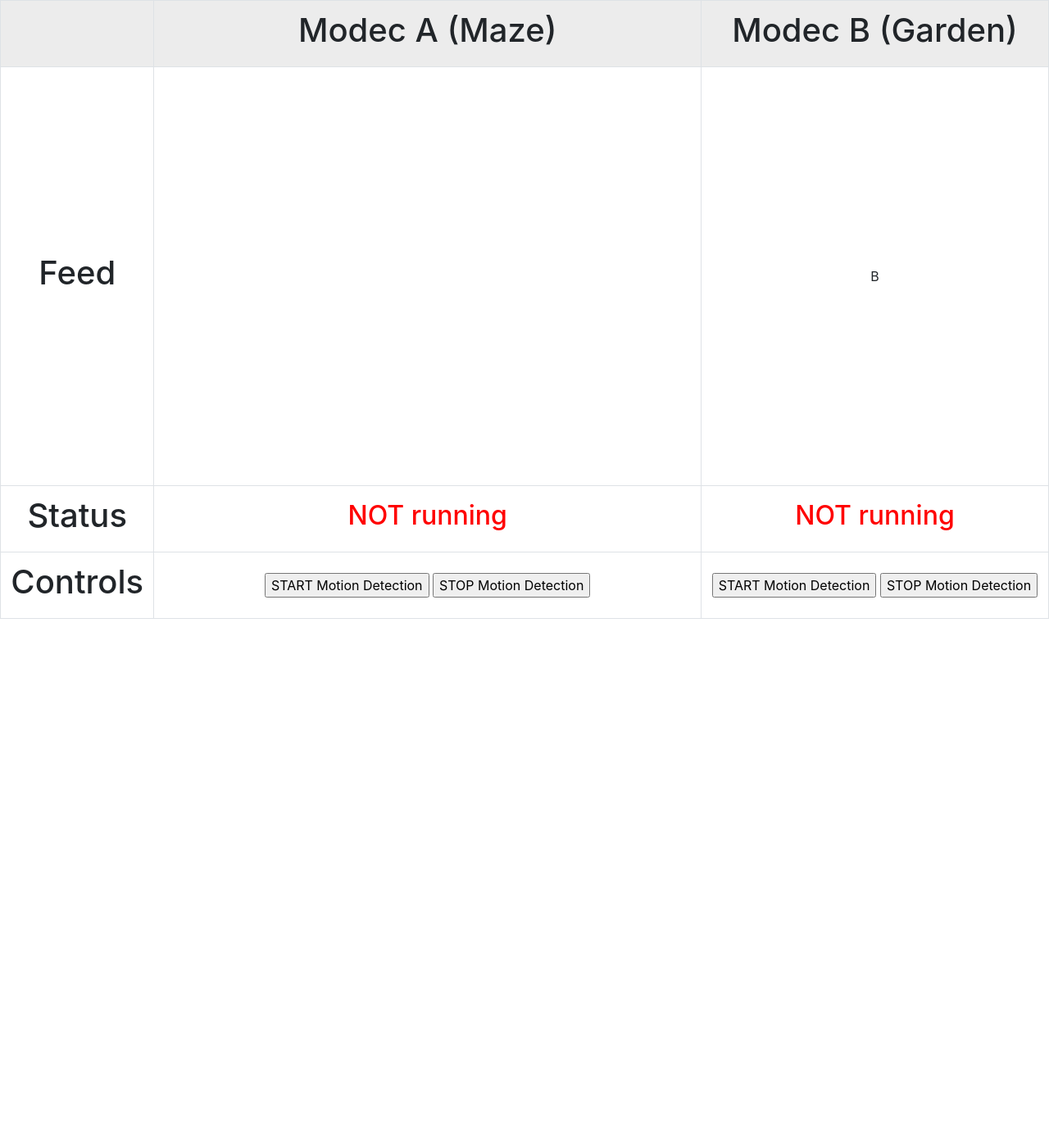
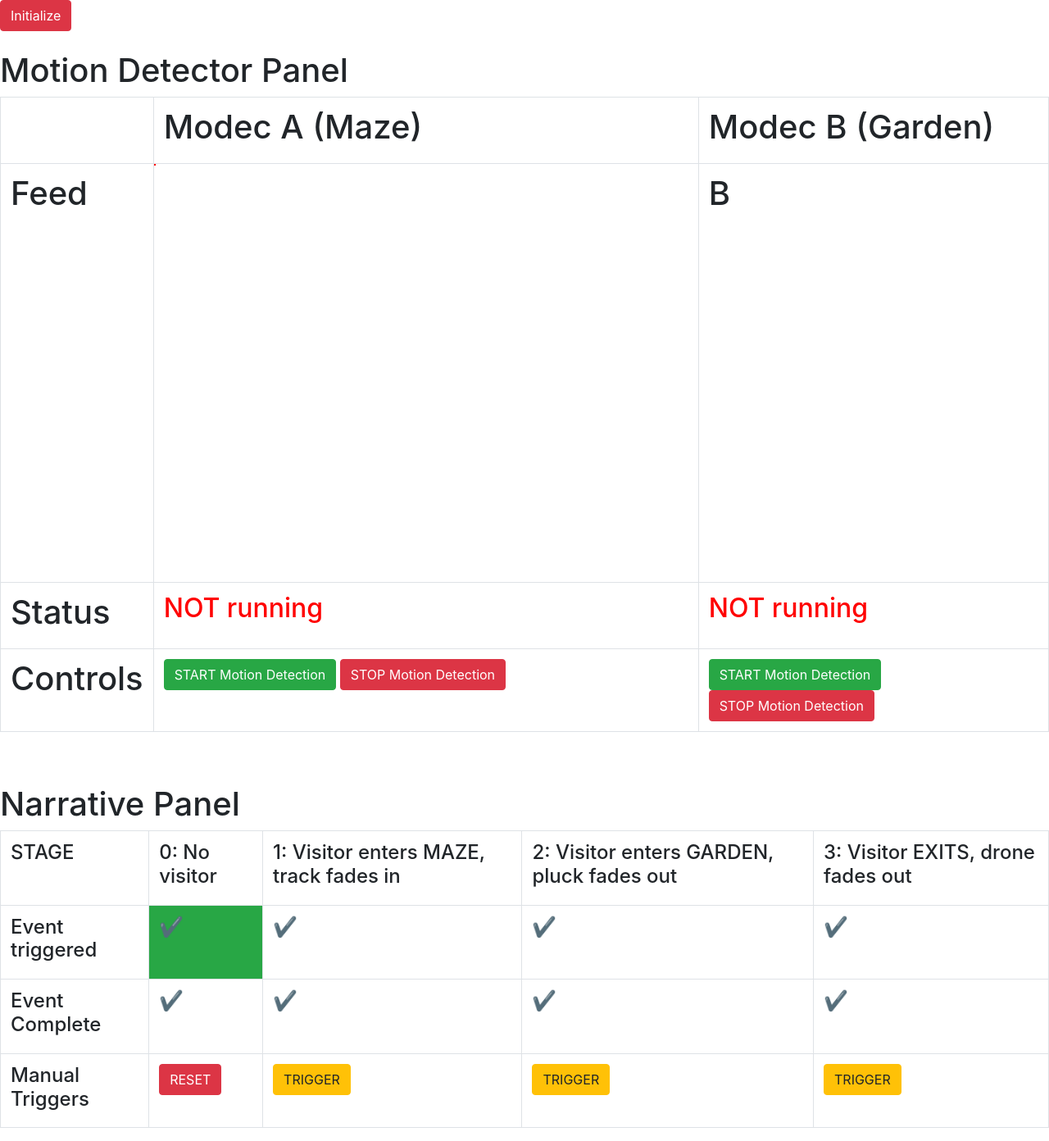
Before and after one commit to pqhwan/yeojung, a plain HTML site: page index.html in a window 1280 px wide. Shown: the whole page at 82% size. Before the commit the page ends 800 px from the top, so only its background shows below. Drawn offline with nearby package versions, Linux system fonts and the light colour scheme; no server answers.

Commit message:
trigger 1 rigged up

```diff
--- a/index.html
+++ b/index.html
@@ -5,6 +5,12 @@
         <link rel="stylesheet" type="text/css" href="styles/main.css" media="all">
     </head>
     <body>
+        <input id="init" type="button" class="btn btn-danger" value="Initialize" onclick="initialize();">
+
+        <br>
+        <br>
+
+        <h1>Motion Detector Panel</h1>
         <table id="panel" class="table table-hover table-bordered">
             <tr>
                 <td><h1></h1></td>
@@ -13,11 +19,13 @@
             </tr>
             <tr>
                 <td><h1>Feed</h1></td>
-                <td>
+                <td style="position:relative;">
                     <video id="webCamA" autoplay></video>
                     <div id="movementA"></div>
                 </td>
-                <td>B</td>
+                <td>
+                    <h1>B</h1>
+                </td>
             </tr>
             <tr>
                 <td><h1>Status</h1></td>
@@ -27,12 +35,55 @@
             <tr>
                 <td><h1>Controls</h1></td>
                 <td>
-                    <input type="button" value="START Motion Detection" onclick="armMoDec('A');">
-                    <input type="button" value="STOP Motion Detection" onclick="disarmMoDec('A');">
+                    <input type="button" class="btn btn-success" value="START Motion Detection" onclick="armMoDec('A');">
+                    <input type="button" class="btn btn-danger" value="STOP Motion Detection" onclick="disarmMoDec('A');">
                 </td>
                 <td>
-                    <input type="button" value="START Motion Detection" onclick="armMoDec('B');">
-                    <input type="button" value="STOP Motion Detection" onclick="disarmMoDec('B');">
+                    <input type="button" class="btn btn-success" value="START Motion Detection" onclick="armMoDec('B');">
+                    <input type="button" class="btn btn-danger" value="STOP Motion Detection" onclick="disarmMoDec('B');">
+                </td>
+            </tr>
+        </table>
+
+        <br>
+        <br>
+        <h1>Narrative Panel</h1>
+
+        <table id="panel" class="table table-hover table-bordered">
+            <tr>
+                <td><h4>STAGE</h4></td>
+                <td><h4>0: No visitor</h4></td>
+                <td><h4>1: Visitor enters MAZE, track fades in</h4></td>
+                <td><h4>2: Visitor enters GARDEN, pluck fades out</h4></td>
+                <td><h4>3: Visitor EXITS, drone fades out</h4></td>
+            </tr>
+            <tr>
+                <td><h4>Event triggered</h4></td>
+                <td class="bg-success" id="0_triggered"><h4>✔</h4></td>
+                <td id="1_triggered"><h4>✔</h4></td>
+                <td id="2_triggered"><h4>✔</h4></td>
+                <td id="3_triggered"><h4>✔</h4></td>
+            </tr>
+            <tr>
+                <td><h4>Event Complete</h4></td>
+                <td id="0_complete"><h4>✔</h4></td>
+                <td id="1_complete"><h4>✔</h4></td>
+                <td id="2_complete"><h4>✔</h4></td>
+                <td id="3_complete"><h4>✔</h4></td>
+            </tr>
+            <tr>
+                <td><h4>Manual Triggers</h4></td>
+                <td id="0_manual">
+                    <input type="button" class="btn btn-danger" value="RESET" onclick="narrativeCore.reset();">
+                </td>
+                <td id="1_manual">
+                    <input type="button" class="btn btn-warning" value="TRIGGER" onclick="narrativeCore.enterMaze();">
+                </td>
+                <td id="2_manual">
+                    <input type="button" class="btn btn-warning" value="TRIGGER">
+                </td>
+                <td id="3_manual">
+                    <input type="button" class="btn btn-warning" value="TRIGGER">
                 </td>
             </tr>
         </table>
@@ -66,6 +117,7 @@
         <script src="https://cdn.rawgit.com/mohayonao/web-audio-api-shim/master/build/web-audio-api-shim.min.js"></script>
         <script src="https://cdnjs.cloudflare.com/ajax/libs/fetch/1.0.0/fetch.min.js"></script>
         <script type="text/javascript" src="js/global.js"></script>
+        <script type="text/javascript" src="js/Narrative/Core.js"></script>
         <script type="text/javascript" src="js/MotionDetector/WebCamCapture.js"></script>
         <script type="text/javascript" src="js/MotionDetector/ImageCompare.js"></script>
         <script type="text/javascript" src="js/MotionDetector/Core.js"></script>
--- a/js/MotionDetector/Core.js
+++ b/js/MotionDetector/Core.js
@@ -1,14 +1,3 @@
-/**
- *
- * @project        Motion Detection in JS
- * @file           ImageCompare.js
- * @description    Core functionality.
- * @author         Benjamin Horn
- * @package        MotionDetector
- * @version        -
- *
- */
-
 ;(function(App) {
 
 	"use strict";
@@ -45,7 +34,7 @@
 		 * @return void.
 		 */
 		function initialize() {
-			imageCompare = new App.ImageCompare(/* sensitvity */ 160);
+			imageCompare = new App.ImageCompare(/* sensitvity */ 40);
 			webCam = new App.WebCamCapture(document.getElementById('webCamA'));
 
 			main();
--- a/js/MotionDetector/ImageCompare.js
+++ b/js/MotionDetector/ImageCompare.js
@@ -71,6 +71,7 @@
 
 			temp1Context.drawImage(image1, 0, 0, width, height);
 			temp2Context.drawImage(image2, 0, 0, width, height);
+            modecATriggered= false;
 
 			for(var y = 0; y < height; y++) {
 				for(var x = 0; x <  width; x++) {
@@ -88,6 +89,8 @@
 				}
 			}
             if (modecATriggered) {
+                // when triggered,
+                console.log("triggered");
             }
 
 			return {
--- /dev/null
+++ b/js/Narrative/Core.js
@@ -0,0 +1,53 @@
+;(function(App) {
+
+	"use strict";
+
+	/*
+	 * The core motion detector. Does all the work.
+	 *
+	 * @return <Object> The initalized object.
+	 */
+	App.Core = function() {
+        function reset() {
+            // fade both out quickly
+            console.log("reset");
+        }
+
+        function enterMaze() {
+            // start both
+            console.log("entered maze");
+            if (buffer) {
+                play(buffer);
+            }
+        }
+
+        function enterGarden() {
+            // kill pluck, violently?
+        }
+
+        function exit() {
+            // fade out drone
+            // shouldn't
+        }
+
+        function play(buffer, panItup=0, rate=1) {
+            let source = audioContext.createBufferSource();
+            source.buffer = buffer;
+            source.loop = false;
+            //source.loopStart = 2;
+            //source.loopEnd = 3;
+            source.playbackRate.value = rate;
+
+            let pannerNode = audioContext.createStereoPanner();
+            pannerNode.pan.value = panItup;
+            source.connect(pannerNode);
+            pannerNode.connect(audioContext.destination);
+            source.start(0, 0);
+        }
+
+		return {
+		    reset : reset,
+            enterMaze: enterMaze
+		}
+	};
+})(Narrative);
--- a/js/global.js
+++ b/js/global.js
@@ -1 +1,2 @@
 MotionDetector = {};
+Narrative = {};
--- a/js/main.js
+++ b/js/main.js
@@ -1,49 +1,51 @@
-var core = new MotionDetector.Core();
+var moDecCore = new MotionDetector.Core();
+var narrativeCore = new Narrative.Core();
 
-let audioContext = new AudioContext();
+let audioContext;
 let buffer;
 
+function initialize() {
+    audioContext = new AudioContext();
+    document.getElementById("init").value = "Initializing...";
+    // load audio
+    fetch('1.0.mp3')
+        .then(response => response.arrayBuffer()) // get buffer
+        .then(arrayBuffer => audioContext.decodeAudioData(arrayBuffer)) // decode data
+        .then(audioBuffer => {  // store decoded buffer
+            console.log('Decoded', audioBuffer);
+            //play(audioBuffer, 1, 1.002);
+            //play(audioBuffer, -1);
+
+            // gotta rig up a switch that enables
+            // and disables. when modec signals,
+            // this needs to be faded in.
+            // after it's faded in,
+            //play(audioBuffer);
+            buffer = audioBuffer;
+
+            document.getElementById("init").value = "Initialized.";
+            document.getElementById("init").disabled = "disabled";
+        }).catch(e => console.error(e));
+}
+
 function armMoDec(which) {
-    core.armMoDec();
+
+    moDecCore.armMoDec();
     console.log("MoDec armed.");
-    document.getElementById("modec-" + which + "-status").textContent = "RUNNING";
+    document.getElementById("modec-" + which + "-status").textContent = "RUNNING...";
     document.getElementById("modec-" + which + "-status").style.color = "green";
+    document.getElementById("modec-" + which + "-status").className = "running";
 }
 
 function disarmMoDec(which) {
-    core.disarmMoDec();
+    moDecCore.disarmMoDec();
     console.log("MoDec disarmed.");
     document.getElementById("modec-" + which + "-status").textContent = "NOT running";
     document.getElementById("modec-" + which + "-status").style.color = "red";
+    document.getElementById("modec-" + which + "-status").className = "";
+
+    document.getElementById('movement' + which).style.top = '0px'
+    document.getElementById('movement' + which).style.left = '0px'
+    document.getElementById('movement' + which).style.width = '0px'
+    document.getElementById('movement' + which).style.height = '0px'
 }
-
-function play(fuffer, panItup=0, rate=1) {
-    let source = audioContext.createBufferSource();
-    source.buffer = fuffer;
-    source.loop = false;
-    //source.loopStart = 2;
-    //source.loopEnd = 3;
-    source.playbackRate.value = rate;
-
-    let pannerNode = audioContext.createStereoPanner();
-    pannerNode.pan.value = panItup;
-
-    source.connect(pannerNode);
-    pannerNode.connect(audioContext.destination);
-    source.start(0, 2);
-}
-
-fetch('1.0.mp3')
-    .then(response => response.arrayBuffer()) // get buffer
-    .then(arrayBuffer => audioContext.decodeAudioData(arrayBuffer)) // decode data
-    .then(audioBuffer => {  // store decoded buffer
-        console.log('Decoded', audioBuffer);
-        //play(audioBuffer, 1, 1.002);
-        //play(audioBuffer, -1);
-
-        // gotta rig up a switch that enables
-        // and disables. when modec signals,
-        // this needs to be faded in.
-        // after it's faded in,
-        //play(audioBuffer);
-    }).catch(e => console.error(e));
--- a/styles/main.css
+++ b/styles/main.css
@@ -1,13 +1,31 @@
-#movement {
-    position: relative;
+#movementA {
+    display: inline;
+    position: absolute;
     top: 0;
     left: 0;
     border: 1px solid red;
     background: rgba(255,0,0,0.3);
 }
 
-#panel td
-{
-    text-align: center;
-    vertical-align: middle;
+#canvas {
+    position: absolute;
+    opacity: 1;
+    top: 0;
+    left: 0;
+    width: 640px;
+    height:  480px;
 }
+
+input[type="button"] {
+}
+
+.running{
+    animation:blinkingText 2s infinite;
+}
+@keyframes blinkingText{
+    10%{    color: green;    }
+    49%{    color: green; }
+    50%{    color: green; }
+    99%{    color: transparent;  }
+    100%{   color: green;    }
+}
```
